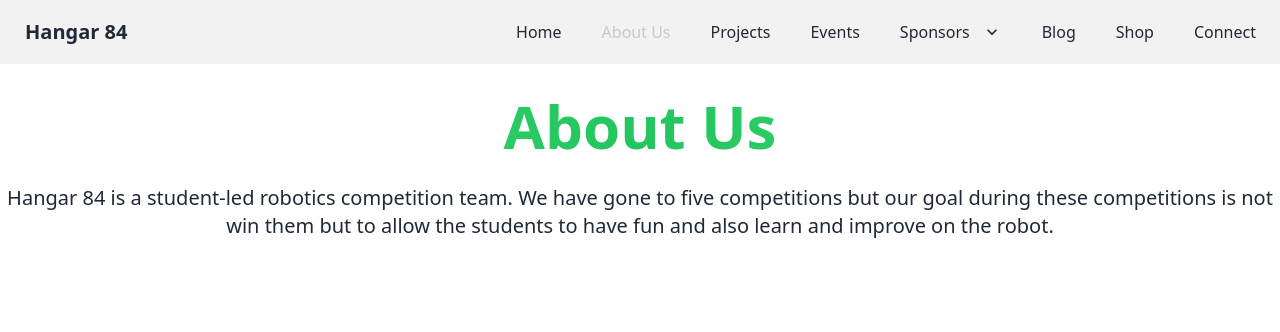
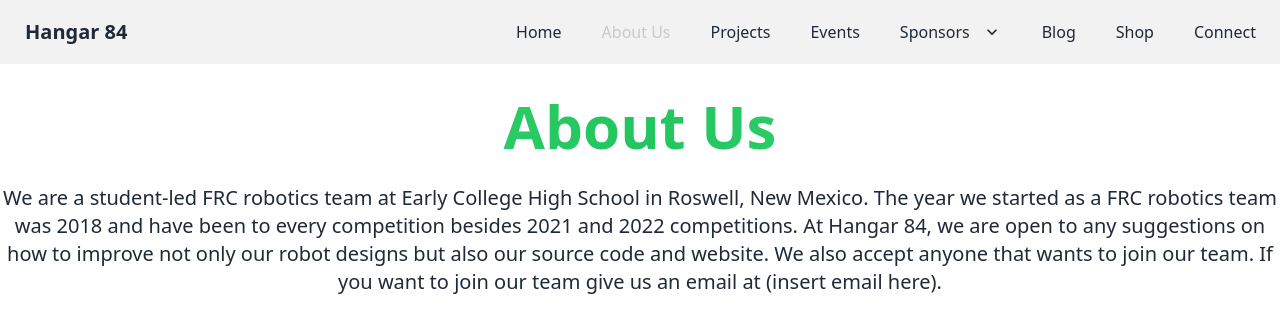
Before and after one commit to ZavionCyboron/hangar84.org, a SvelteKit app: page /about in a window 1280 px wide. Shown: the top 332 px of the page. Built offline with nearby package versions, Linux system fonts and the light colour scheme.

Commit message:
refactor: change paragraph on the about us page

```diff
--- a/src/routes/about/+page.svelte
+++ b/src/routes/about/+page.svelte
@@ -6,15 +6,18 @@
     <meta content="#32cd32" data-react-helmet="true" name="theme-color"/>
 </svelte:head>
 
-<div class="flex flex-col items-center mt-8 mb-16">
+<div class="flex flex-col items-center text-center mt-8 mb-16">
     <div class="shrink text-center flex flex-col space-y-4">
         <h1 class="pb-3 text-6xl font-bold bg-gradient-to-r from-green-400 via-green-500 to-green-400 inline-block text-transparent bg-clip-text">
             About Us
         </h1>
+        <!-- Paragraph that tells viewers about us -->
         <p class="pb-3 text-xl">
-            Hangar 84 is a student-led robotics competition team. We have gone to five competitions but our goal during
-            these competitions is not win them but to allow the students to have fun and also learn and improve on the
-            robot.
-        </p>
+            We are a student-led FRC robotics team at Early College High School in Roswell, New Mexico.
+            The year we started as a FRC robotics team was 2018 and have been to every competition besides 2021 and 2022 competitions.
+            At Hangar 84, we are open to any suggestions on how to improve not only our robot designs but also our source code and website.
+            We also accept anyone that wants to join our team. If you want to join our team give us an email at (insert email here).
+        </p><br>
+        <!-- put anything extra here such as images, videos, or links -->
     </div>
 </div>
```
